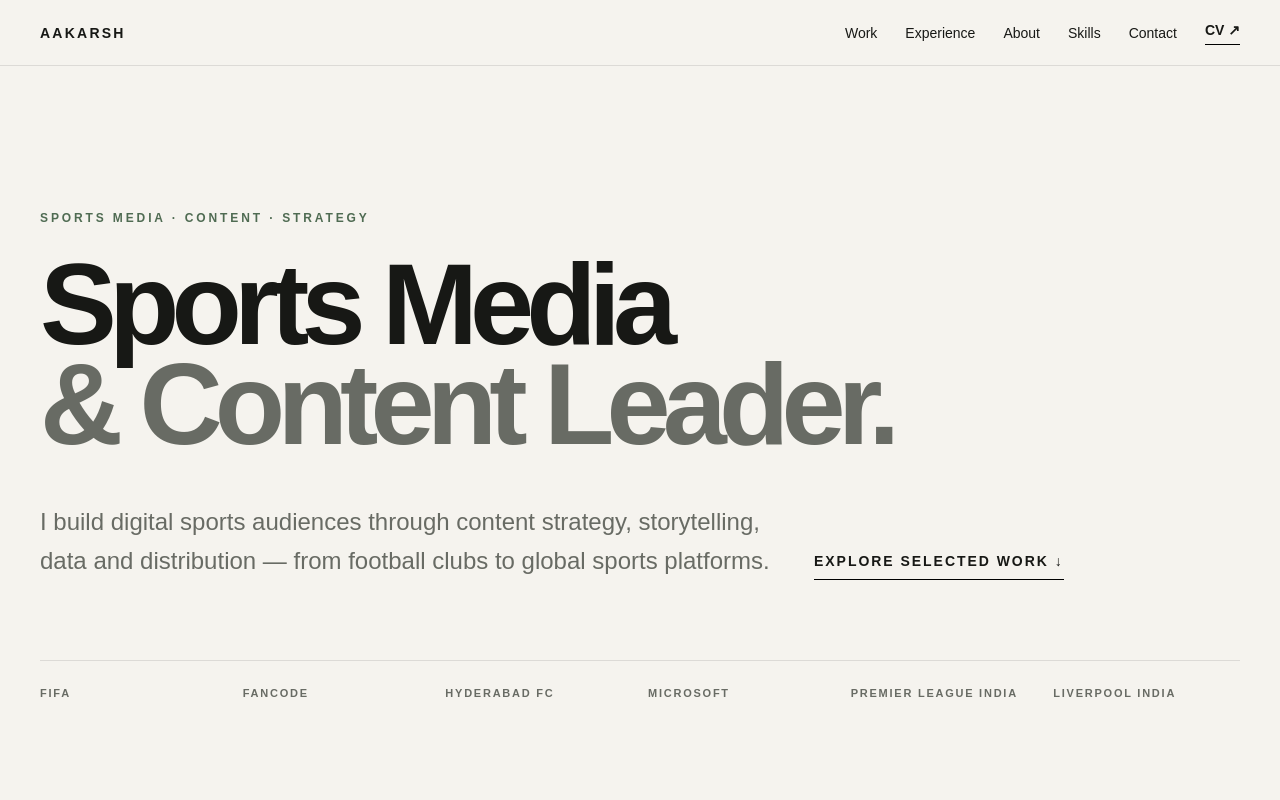
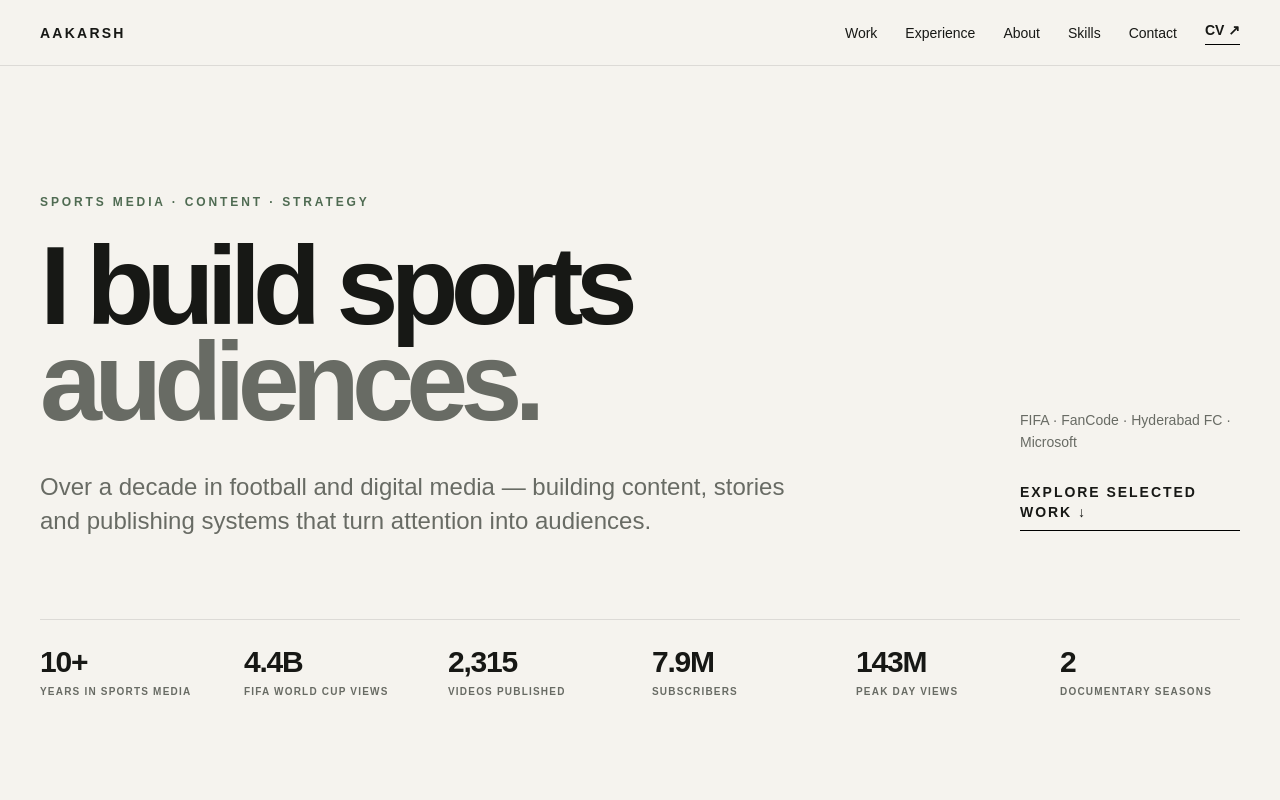
Before and after one commit to AakarshBot/aakars-portfolio-v2, a Next.js app: page / in a window 1280 px wide. Shown: the top 800 px of the page. Built offline with nearby package versions, Linux system fonts and the light colour scheme.

Commit message:
Refine homepage hero hierarchy and positioning

```diff
--- a/src/components/Hero.tsx
+++ b/src/components/Hero.tsx
@@ -2,18 +2,25 @@ import { SectionLabel } from "./SectionLabel";
 
 export function Hero() {
   return (
-    <section id="top" className="mx-auto max-w-7xl px-6 pb-24 pt-24 lg:px-10 lg:pb-36 lg:pt-36">
+    <section id="top" className="mx-auto max-w-7xl px-6 pb-24 pt-24 lg:px-10 lg:pb-36 lg:pt-32">
+      <div className="grid gap-12 lg:grid-cols-[minmax(0,1fr)_220px] lg:items-end">
+        <div>
           <SectionLabel>Sports media · content · strategy</SectionLabel>
 
-      <h1 className="mt-7 max-w-6xl text-[clamp(3.8rem,9vw,9.5rem)] font-semibold leading-[0.87] tracking-[-0.068em]">
-        Sports Media
+          <h1 className="mt-7 max-w-6xl text-[clamp(3.7rem,8.7vw,9.2rem)] font-semibold leading-[0.86] tracking-[-0.07em]">
+            I build sports
             <br />
-        <span className="text-[var(--muted)]">&amp; Content Leader.</span>
+            <span className="text-[var(--muted)]">audiences.</span>
           </h1>
 
-      <div className="mt-12 grid max-w-5xl gap-8 md:grid-cols-[1fr_250px] md:items-end">
-        <p className="max-w-3xl text-xl leading-relaxed text-[var(--muted)] md:text-2xl">
-          I build digital sports audiences through content strategy, storytelling, data and distribution — from football clubs to global sports platforms.
+          <p className="mt-10 max-w-3xl text-xl leading-[1.45] text-[var(--muted)] md:text-2xl">
+            Over a decade in football and digital media — building content, stories and publishing systems that turn attention into audiences.
+          </p>
+        </div>
+
+        <div className="flex flex-col gap-7 lg:pb-2">
+          <p className="max-w-[18rem] text-sm leading-relaxed text-[var(--muted)]">
+            FIFA · FanCode · Hyderabad FC · Microsoft
           </p>
           <a
             className="w-fit border-b border-black pb-2 text-sm font-semibold uppercase tracking-[0.14em] transition-opacity hover:opacity-50"
@@ -22,14 +29,22 @@ export function Hero() {
             Explore selected work ↓
           </a>
         </div>
+      </div>
 
-      <div className="mt-20 grid gap-4 border-t border-black/10 pt-6 text-[11px] font-semibold tracking-[0.16em] text-[var(--muted)] uppercase sm:grid-cols-2 md:grid-cols-3 lg:grid-cols-6">
-        <span>FIFA</span>
-        <span>FanCode</span>
-        <span>Hyderabad FC</span>
-        <span>Microsoft</span>
-        <span>Premier League India</span>
-        <span>Liverpool India</span>
+      <div className="mt-20 grid gap-6 border-t border-black/10 pt-6 sm:grid-cols-3 lg:grid-cols-6">
+        {[
+          ["10+", "years in sports media"],
+          ["4.4B", "FIFA World Cup views"],
+          ["2,315", "videos published"],
+          ["7.9M", "subscribers"],
+          ["143M", "peak day views"],
+          ["2", "documentary seasons"],
+        ].map(([value, label]) => (
+          <div key={label}>
+            <div className="text-2xl font-semibold tracking-[-0.04em] md:text-3xl">{value}</div>
+            <div className="mt-1 text-[10px] font-semibold uppercase tracking-[0.12em] text-[var(--muted)]">{label}</div>
+          </div>
+        ))}
       </div>
     </section>
   );
```
Lines whose indentation alone changed are shown as unchanged.
